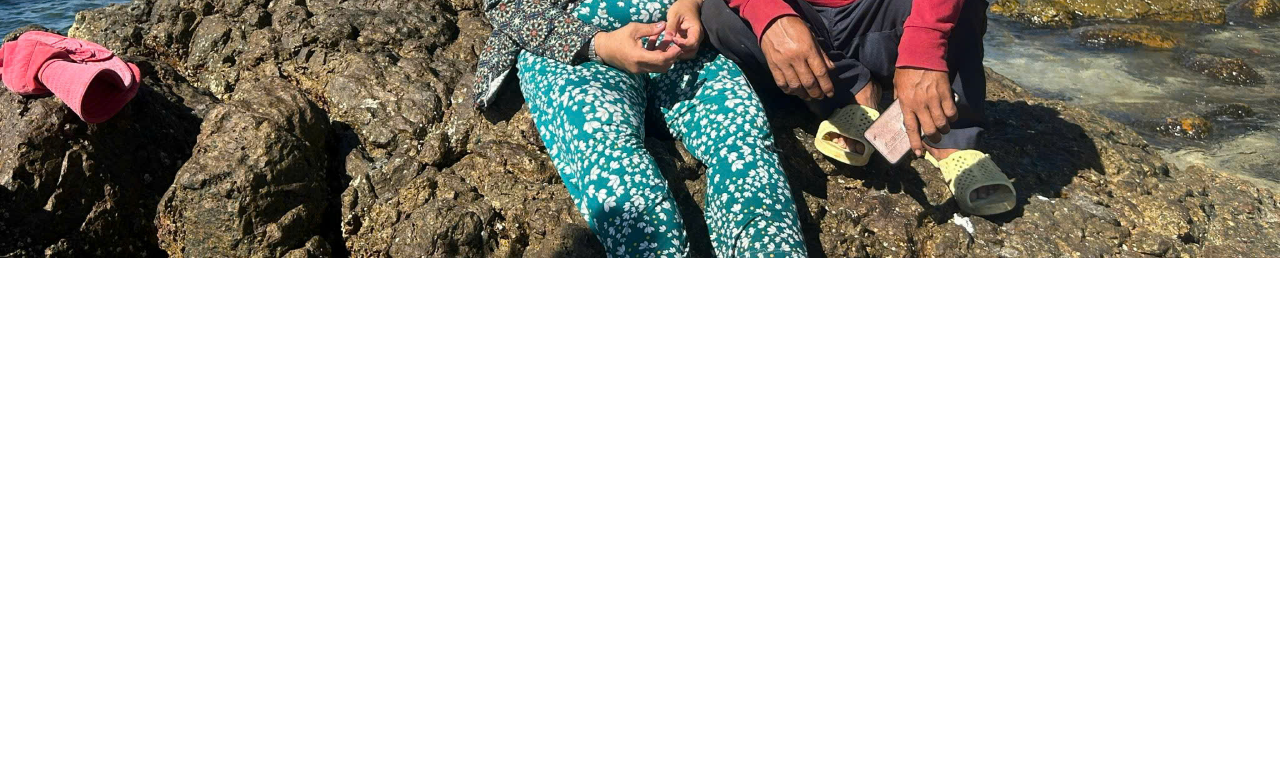
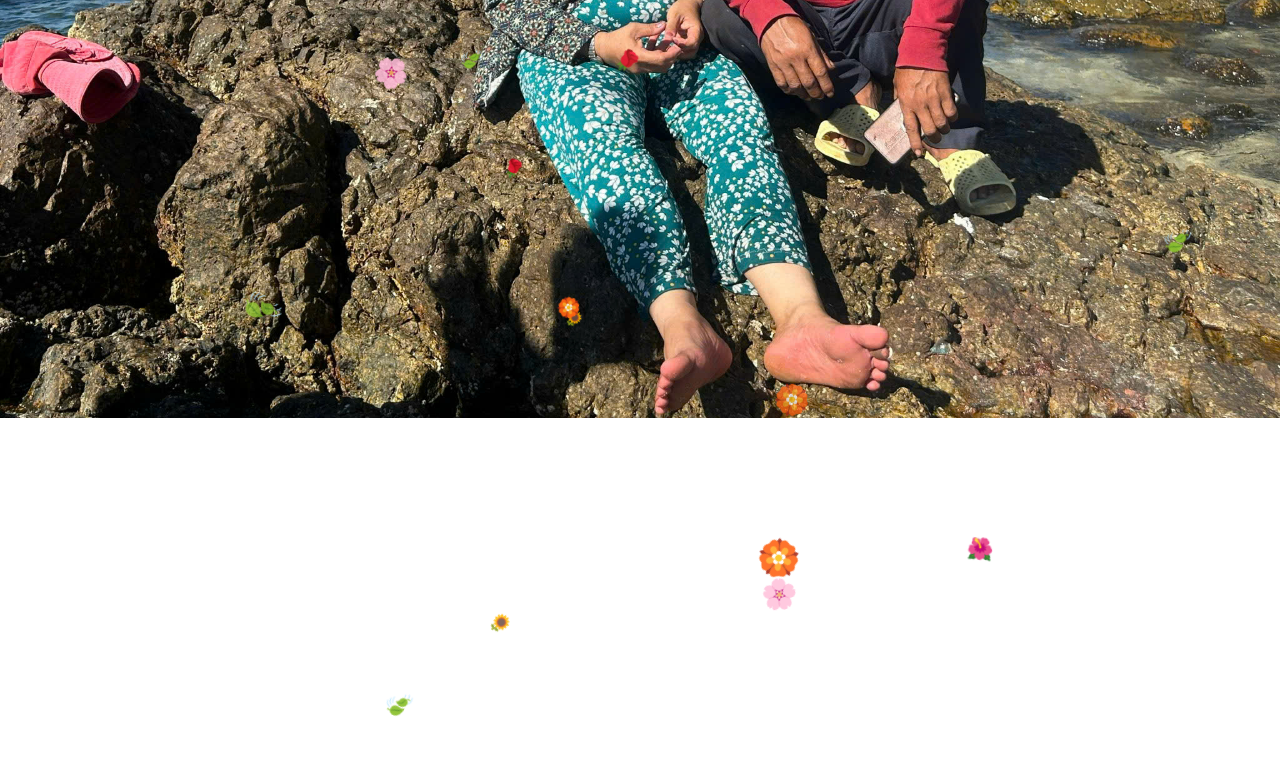
Before and after one commit to DyLan1401/giftt, a plain HTML site: page index.html in a window 1280 px wide. Shown: the part 542-1299 px from the top of the page. Before the commit the page ends 800 px from the top, so only its background shows below. Drawn offline with Linux system fonts and the light colour scheme.

Commit message:
commmmmm

```diff
--- a/index.html
+++ b/index.html
@@ -89,7 +89,6 @@
     </style>
 </head>
 <body>
-    <div class="hearts" id="hearts"></div>
 
     <div class="container">
         <div class="card">
@@ -113,22 +112,23 @@
                         flower.classList.add('flower');
 
                         // Tạo ngẫu nhiên loại hoa
-                        const flowerTypes = ['🌸', '🌺', '🌷', '🌹', '💐', '🏵️'];
+                        const flowerTypes = ['🌸', '🌺', '🌷', '🌹', '💐', '🏵️','🌻','🍀','🍃'];
                         const randomFlower = flowerTypes[Math.floor(Math.random() * flowerTypes.length)];
 
                         flower.innerHTML = randomFlower;
+                        flower.style.top = Math.random() * 100 + 'vw';
                         flower.style.left = Math.random() * 100 + 'vw';
                         flower.style.fontSize = (Math.random() * 20 + 15) + 'px';
-                        flower.style.animationDuration = (Math.random() * 5 + 5) + 's';
-                        flower.style.animationDelay = (Math.random() * 5) + 's';
+                        flower.style.animationDuration = (Math.random() * 5 + 10) + 's';
+                        flower.style.animationDelay = (Math.random() * 2) + 's';
 
                         document.body.appendChild(flower);
 
                         // Xóa hoa sau khi hoàn thành animation
                         setTimeout(() => {
                             document.body.removeChild(flower);
-                        }, 2000);
-                    }, i * 300);
+                        }, 5000);
+                    }, i * 500);
                 }
             }
 
```
